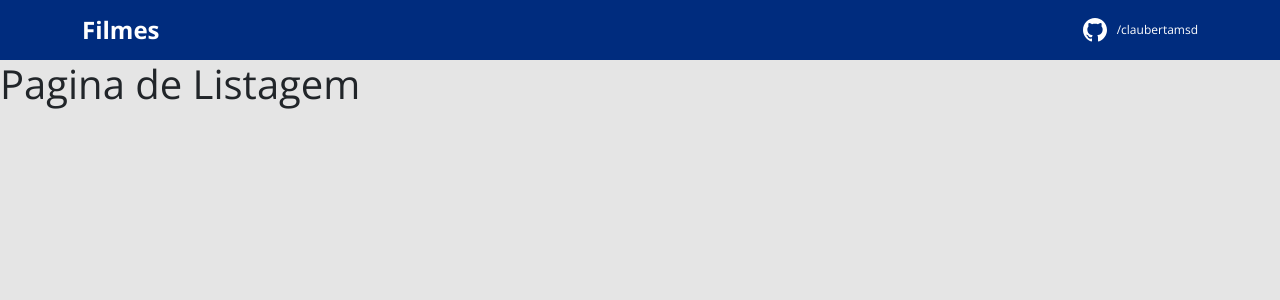
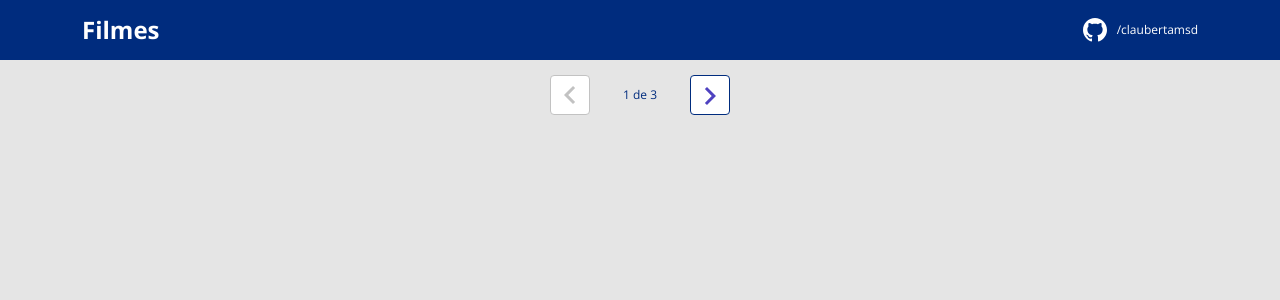
Before and after one commit to claubertamsd/movie, a React (Create React App) app in the folder frontend/: page / in a window 1280 px wide. Shown: the top 300 px of the page. Built offline with nearby package versions, Linux system fonts and the light colour scheme.

Commit message:
Pagination Layout

```diff
--- a/frontend/src/pages/Listing/index.tsx
+++ b/frontend/src/pages/Listing/index.tsx
@@ -1,6 +1,8 @@
+import Pagination from "pages/Pagination";
+
 function Listing(){
     return(
-        <h1>Pagina de Listagem</h1>
+       <Pagination/>
     )
 }
 
--- /dev/null
+++ b/frontend/src/pages/Pagination/index.tsx
@@ -0,0 +1,20 @@
+import { ReactComponent as Arrow } from "assets/img/arrow.svg";
+import './style.css'
+
+function Pagination() {
+  return (
+    <div className="fmovie-pagination-container">
+      <div className="fmovie-pagination-box">
+        <button className="fmovie-pagination-button" disabled={true}>
+          <Arrow />
+        </button>
+        <p>{`${1} de ${3}`}</p>
+        <button className="fmovie-pagination-button" disabled={false}>
+          <Arrow className="fmovie-flip-horizontal" />
+        </button>
+      </div>
+    </div>
+  );
+}
+
+export default Pagination;
--- /dev/null
+++ b/frontend/src/pages/Pagination/style.css
@@ -0,0 +1,55 @@
+.fmovie-pagination-container {
+    padding: 15px 0;
+    display: flex;
+    justify-content: center;
+    align-items: center;
+}
+
+.fmovie-pagination-box {
+    width: 180px;
+    display: flex;
+    justify-content: space-between;
+    align-items: center;
+}
+
+.fmovie-pagination-box form {
+    width: 100%;
+    display: flex;
+}
+
+.fmovie-pagination-button {
+    width: 40px;
+    height: 40px;
+    border-radius: 4px;
+    background-color: #fff;
+    display: flex;
+    justify-content: center;
+    align-items: center;
+    border: 1px solid var(--color-primary);
+    cursor: pointer;
+}
+
+.fmovie-pagination-button svg {
+    filter: brightness(0) saturate(100%) invert(26%) sepia(19%) saturate(7395%) hue-rotate(234deg) brightness(89%) contrast(92%);
+
+}
+
+.fmovie-pagination-button:disabled {
+    border: 1px solid #c2c2c2;
+    cursor: unset;
+}
+
+
+.fmovie-pagination-button:disabled svg {
+    filter: none;
+}
+
+.fmovie-pagination-container p {
+    margin: 0;
+    font-size: 12px;
+    color: #002c7e;
+}
+
+.fmovie-flip-horizontal {
+    transform: rotate(180deg);
+}
```
Also changed, not shown: frontend/src/assets/img/arrow.svg (added).
